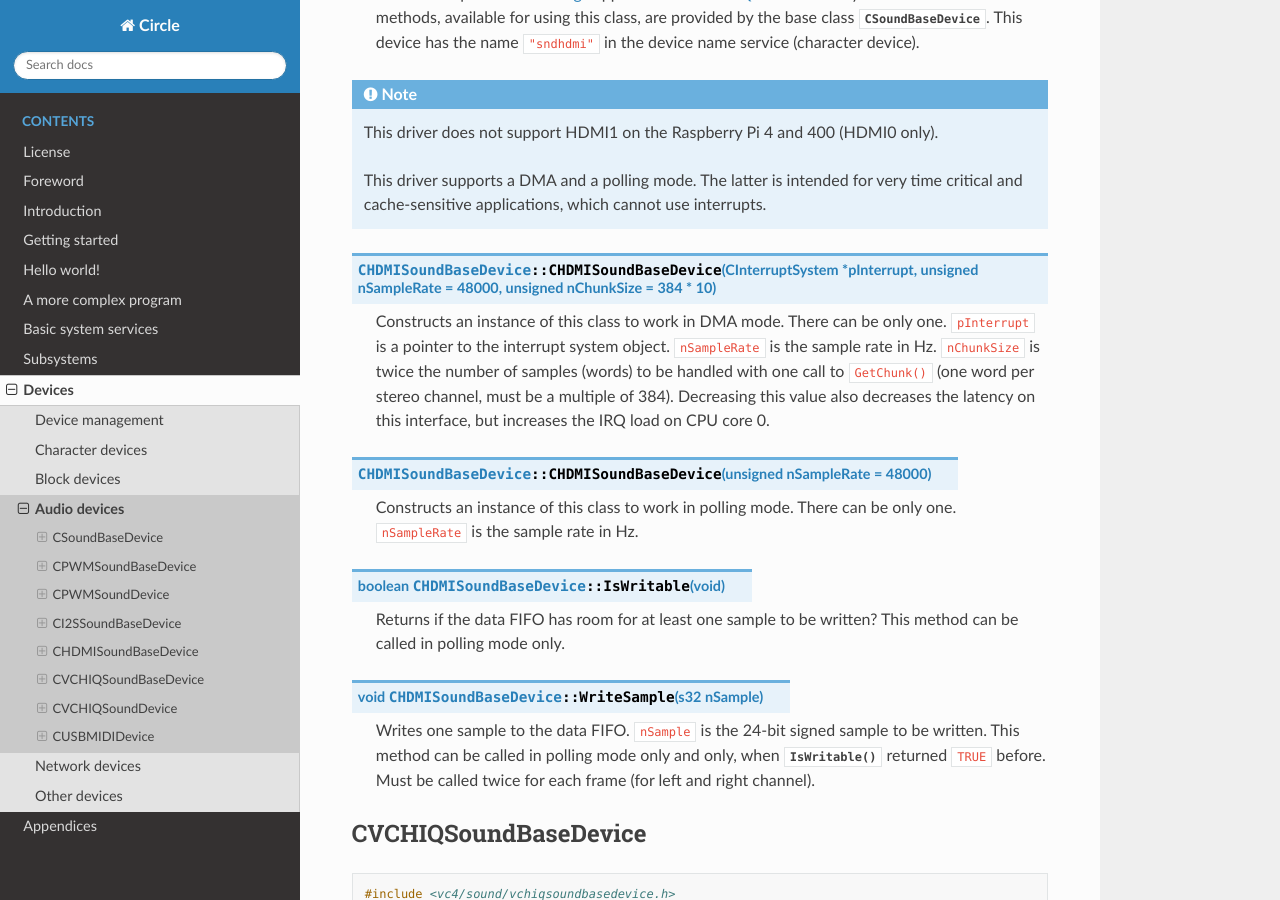
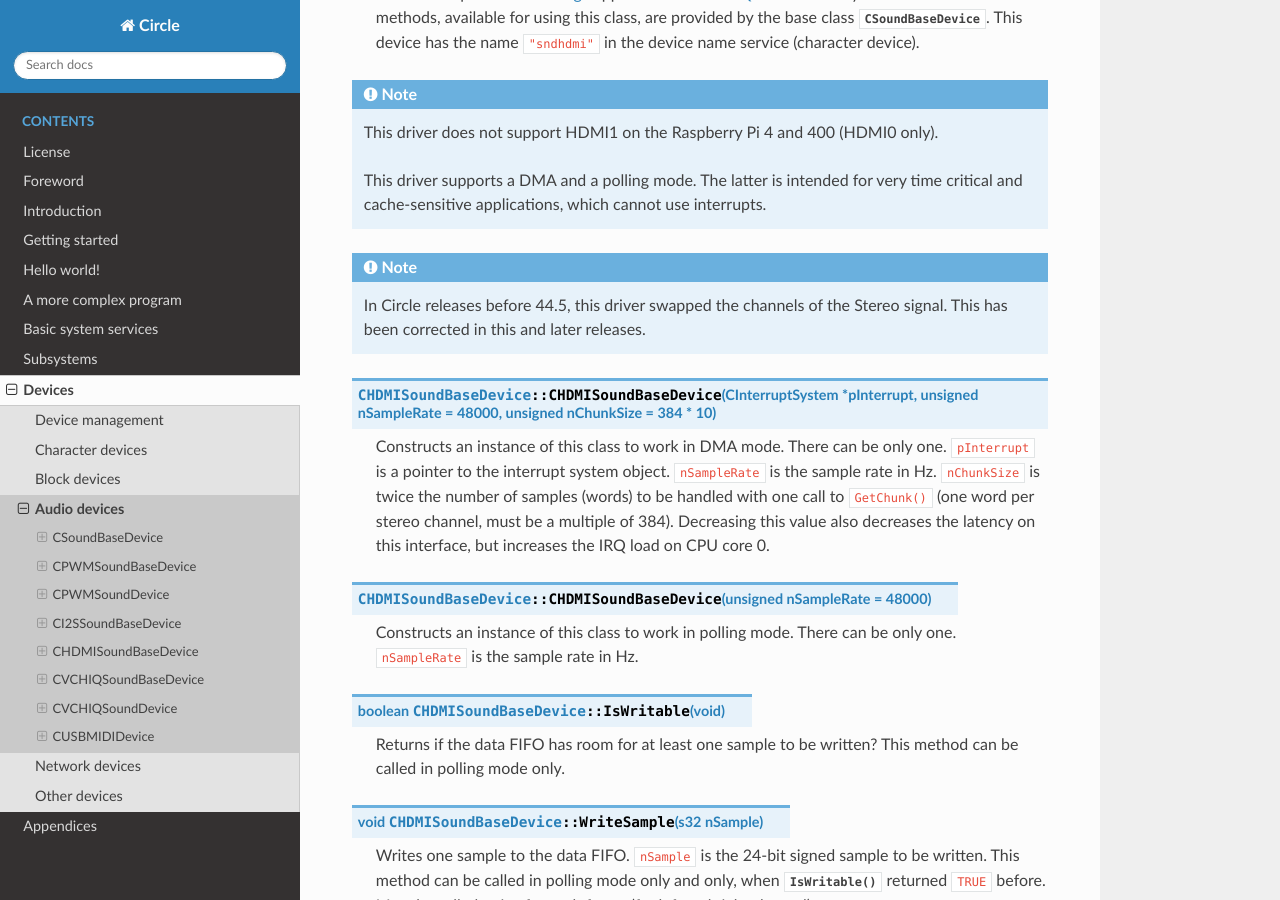
Before and after one commit to rsta2/circle-docs, a Sphinx documentation site: the page built from docs/devices/audio-devices.rst, in a window 1280 px wide and 900 px high, scrolled down 8233 px. Built offline with Sphinx 7.4.7 and the Read the Docs theme 2.0.0, drawn with Linux system fonts in a browser that asks for light colours.

Commit message:
devices/audio-devices: Add note on channel swap in HDMI driver

```diff
--- a/docs/devices/audio-devices.rst
+++ b/docs/devices/audio-devices.rst
@@ -283,6 +283,10 @@ CHDMISoundBaseDevice
 
 	This driver supports a DMA and a polling mode. The latter is intended for very time critical and cache-sensitive applications, which cannot use interrupts.
 
+.. note::
+
+	In Circle releases before 44.5, this driver swapped the channels of the Stereo signal. This has been corrected in this and later releases.
+
 .. cpp:function:: CHDMISoundBaseDevice::CHDMISoundBaseDevice (CInterruptSystem *pInterrupt, unsigned nSampleRate = 48000, unsigned nChunkSize = 384 * 10)
 
 	Constructs an instance of this class to work in DMA mode. There can be only one. ``pInterrupt`` is  a pointer to the interrupt system object. ``nSampleRate`` is the sample rate in Hz. ``nChunkSize`` is twice the number of samples (words) to be handled with one call to ``GetChunk()`` (one word per stereo channel, must be a multiple of 384). Decreasing this value also decreases the latency on this interface, but increases the IRQ load on CPU core 0.
```
